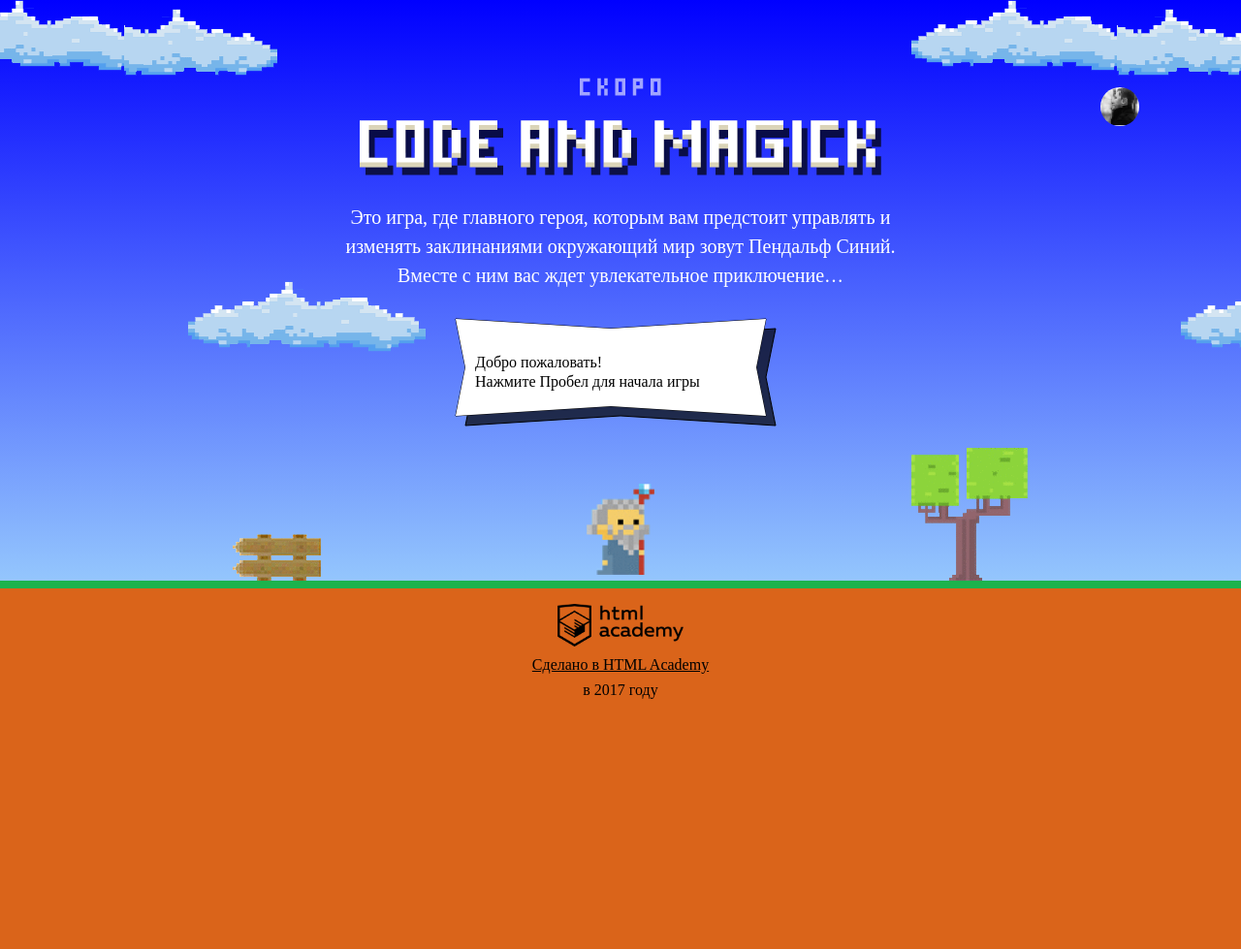
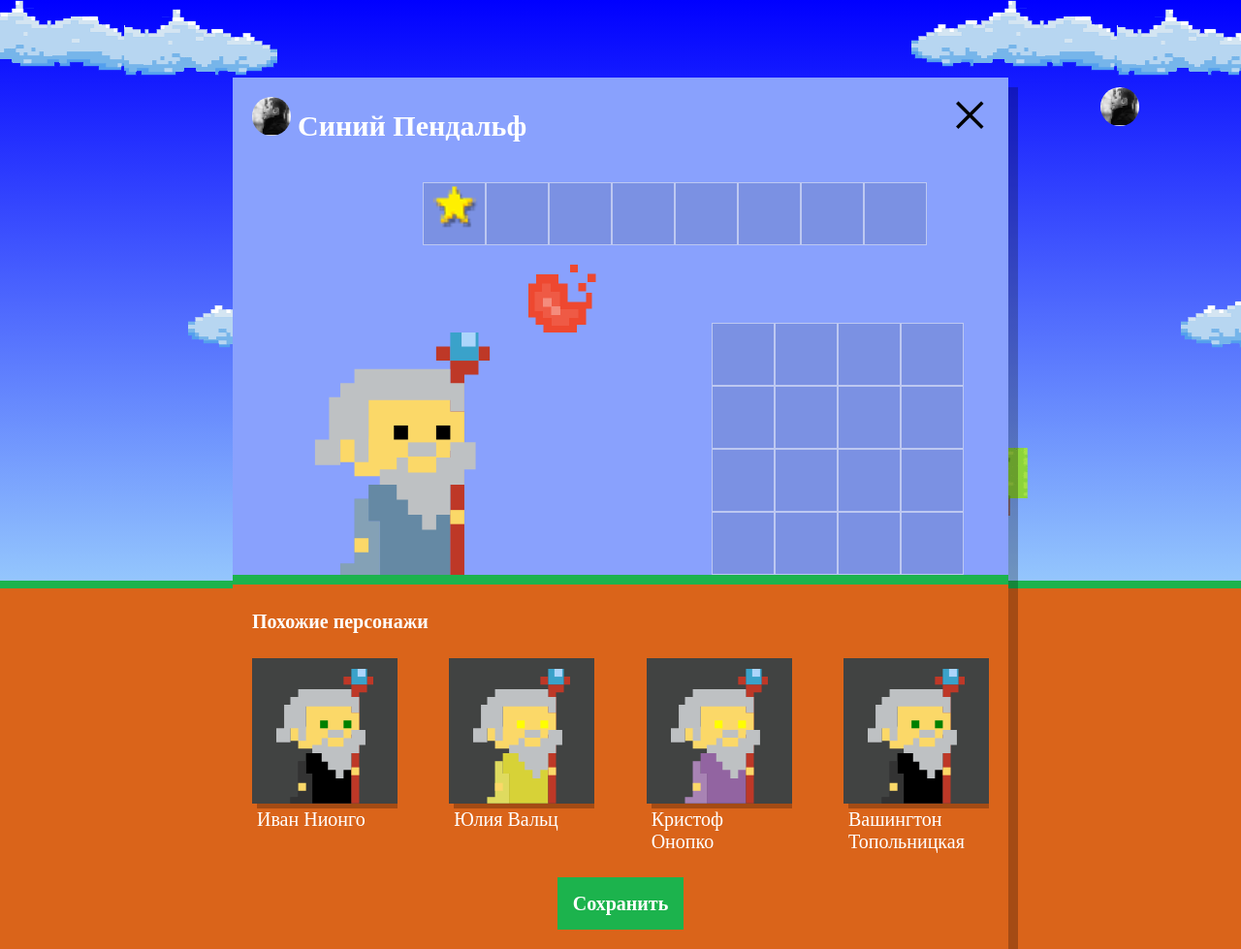
Before and after one commit to WhiteCorvin/13452-code-and-magick-18, a website: page index.html in a window 1280 px wide. Shown: the whole page at 97% size. Before the commit the page ends 800 px from the top, so only its background shows below. Drawn offline with Linux system fonts and the light colour scheme; a web font is replaced by a local one.

Commit message:
Сделал окно перснажа и похожих персонажей

```diff
--- a/index.html
+++ b/index.html
@@ -204,6 +204,7 @@
 
 </script>
 <script src="js/stat.js"></script>
+<script src="js/setup.js"></script>
 <script src="js/game.js"></script>
 
 </body>
--- /dev/null
+++ b/js/setup.js
@@ -0,0 +1,66 @@
+'use strict';
+
+var NAMES = ['Иван', 'Хуан Себастьян', 'Мария', 'Кристоф', 'Виктор', 'Юлия', 'Люпита', 'Вашингтон'];
+var SURNAMES = ['да Марья', 'Верон', 'Мирабелла', 'Вальц', 'Онопко', 'Топольницкая', 'Нионго', 'Ирвинг'];
+var COAT_COLORS = ['rgb(101, 137, 164)', 'rgb (241, 43, 107)', 'rgb(146, 100, 161)', 'rgb(56, 159, 117)', 'rgb(215, 210, 55)', 'rgb(0, 0, 0)'];
+var EYES_COLORS = ['black', 'red', 'blue', 'yellow', 'green'];
+
+var getRandomData = function (arr) {
+  var position = getRandomInt(arr.length);
+  return arr[position];
+};
+
+var getRandomInt = function (max) {
+  return Math.floor(Math.random() * Math.floor(max));
+};
+
+var randomPlayers = [
+  {
+    name: getRandomData(NAMES) + ' ' + getRandomData(SURNAMES),
+    coatColor: getRandomData(COAT_COLORS),
+    eyesColor: getRandomData(EYES_COLORS)
+  },
+  {
+    name: getRandomData(NAMES) + ' ' + getRandomData(SURNAMES),
+    coatColor: getRandomData(COAT_COLORS),
+    eyesColor: getRandomData(EYES_COLORS)
+  },
+  {
+    name: getRandomData(NAMES) + ' ' + getRandomData(SURNAMES),
+    coatColor: getRandomData(COAT_COLORS),
+    eyesColor: getRandomData(EYES_COLORS)
+  },
+  {
+    name: getRandomData(NAMES) + ' ' + getRandomData(SURNAMES),
+    coatColor: getRandomData(COAT_COLORS),
+    eyesColor: getRandomData(EYES_COLORS)
+  },
+];
+
+var renderWizard = function (wizardData) {
+  var similarWizardTemplate = document.querySelector('#similar-wizard-template').content.querySelector('.setup-similar-item');
+  var wizardElement = similarWizardTemplate.cloneNode(true);
+
+  wizardElement.querySelector('.setup-similar-label').textContent = wizardData.name;
+  wizardElement.querySelector('.wizard-coat').style.fill = wizardData.coatColor;
+  wizardElement.querySelector('.wizard-eyes').style.fill = wizardData.eyesColor;
+
+  return wizardElement;
+};
+
+var addRenderWizards = function (wizardList) {
+  var similarListElement = document.querySelector('.setup-similar-list');
+
+  for (var i = 0; i < wizardList.length; i++) {
+    var wizardItem = renderWizard(wizardList[i]);
+    similarListElement.appendChild(wizardItem);
+  }
+
+  return similarListElement;
+};
+
+addRenderWizards(randomPlayers);
+
+var userDialog = document.querySelector('.setup');
+userDialog.classList.remove('hidden');
+document.querySelector('.setup-similar').classList.remove('hidden');
```
